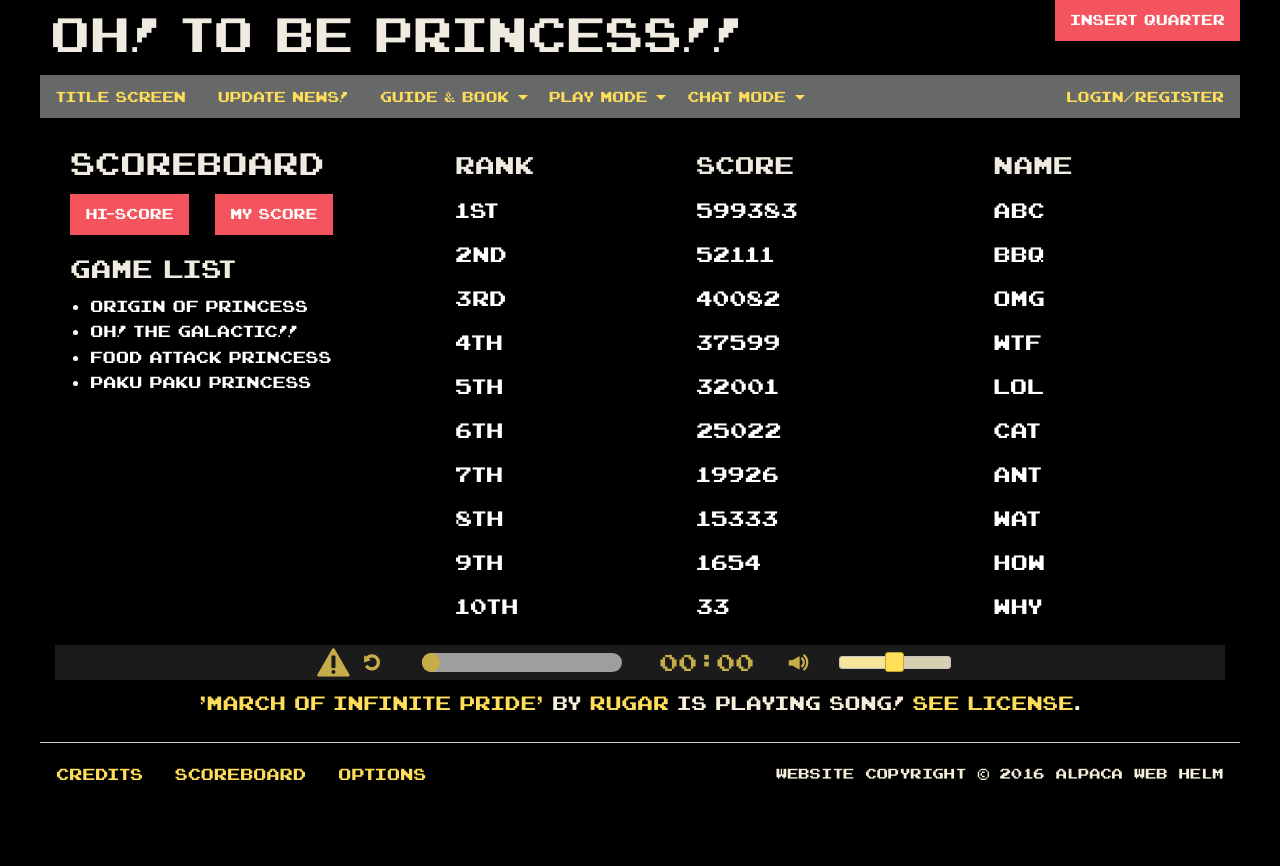
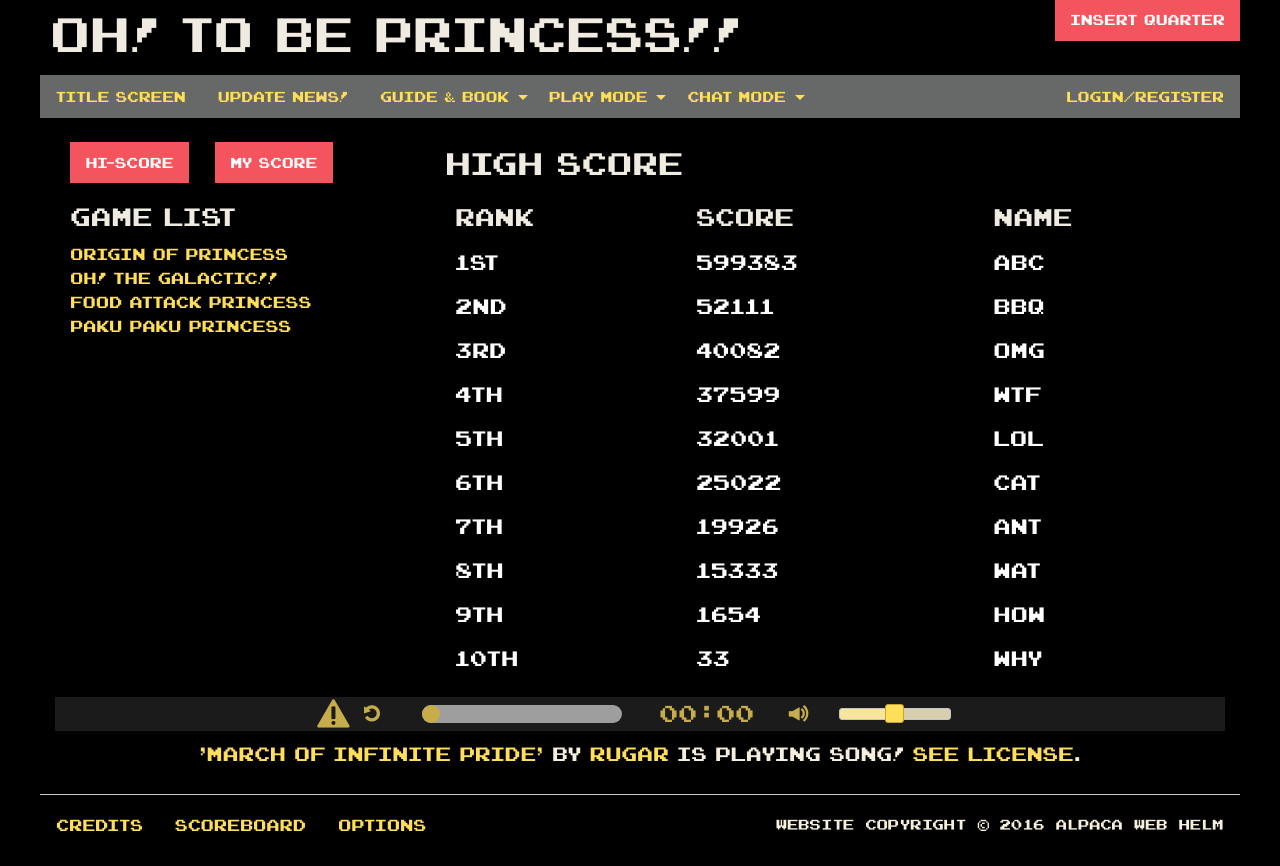
Before and after one commit to nadiaff/princess, a PHP site: page /scoreboard.php in a window 1280 px wide. Before the commit the page ends 780 px from the top, so only its background shows below. Run offline with PHP 8.4, Linux system fonts and the light colour scheme; some web fonts are replaced.

Commit message:
Slight Layout update for Scoreboard
Scoreboard header removed so that buttons for high scores/my scores are
near the top.

```diff
--- a/css/app.css
+++ b/css/app.css
@@ -509,8 +509,11 @@ a.ui-button:active,
 
 /* *~*~*~*~*~ Hi Score Page *~*~*~*~*~ */
 
-.scoreboard {
-	padding-left:0;
+.scoreboard ul {
+	list-style-type:none;
+}
+
+.scoreboard .button {
 }
 
 table {
--- a/scoreboard.php
+++ b/scoreboard.php
@@ -20,25 +20,24 @@
 		<!-- End Navigation -->
 		<!-- End Top Bar -->
 
-		<div class="row columns centerContent">
+		<div class="row columns scoreboard">
 			<div class="columns">
-				<br />
+				<br>
 
 				<div class="row">
 					<div class="columns medium-3">
-						<h3>SCOREBOARD</h3>
-						<a class="button">Hi-Score</a>
-						<a class="button float-right">My Score</a>
+						<a class="button">HI-SCORE</a>
+						<a class="button float-right">MY SCORE</a>
+
 						<h4>GAME LIST</h4>
-						<ul>
-							<li>ORIGIN OF PRINCESS</li>
-							<li>OH! THE GALACTIC!!</li>
-							<li>FOOD ATTACK PRINCESS</li>
-							<li>PAKU PAKU PRINCESS</li>
-						</ul>
+						<a href="#">ORIGIN OF PRINCESS</a><br>
+						<a href="#">OH! THE GALACTIC!!</a><br>
+						<a href="#">FOOD ATTACK PRINCESS</a><br>
+						<a href="#">PAKU PAKU PRINCESS</a><br>
 					</div>
 					<div class="columns medium-8 medium-offset-1">
 						<div class="row">
+							<h3>HIGH SCORE</h3>
 							<table class="unstriped stacked">
 								<thead>
 									<tr>
```
